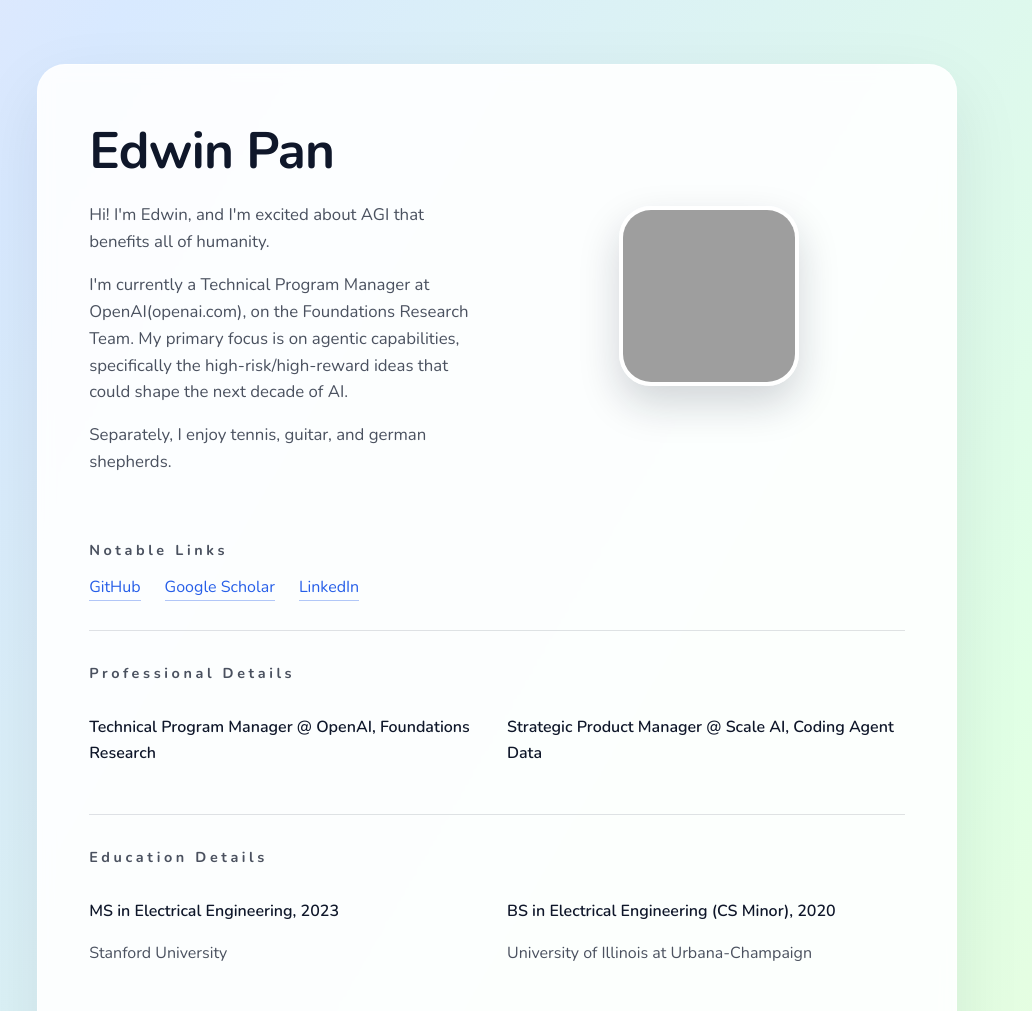
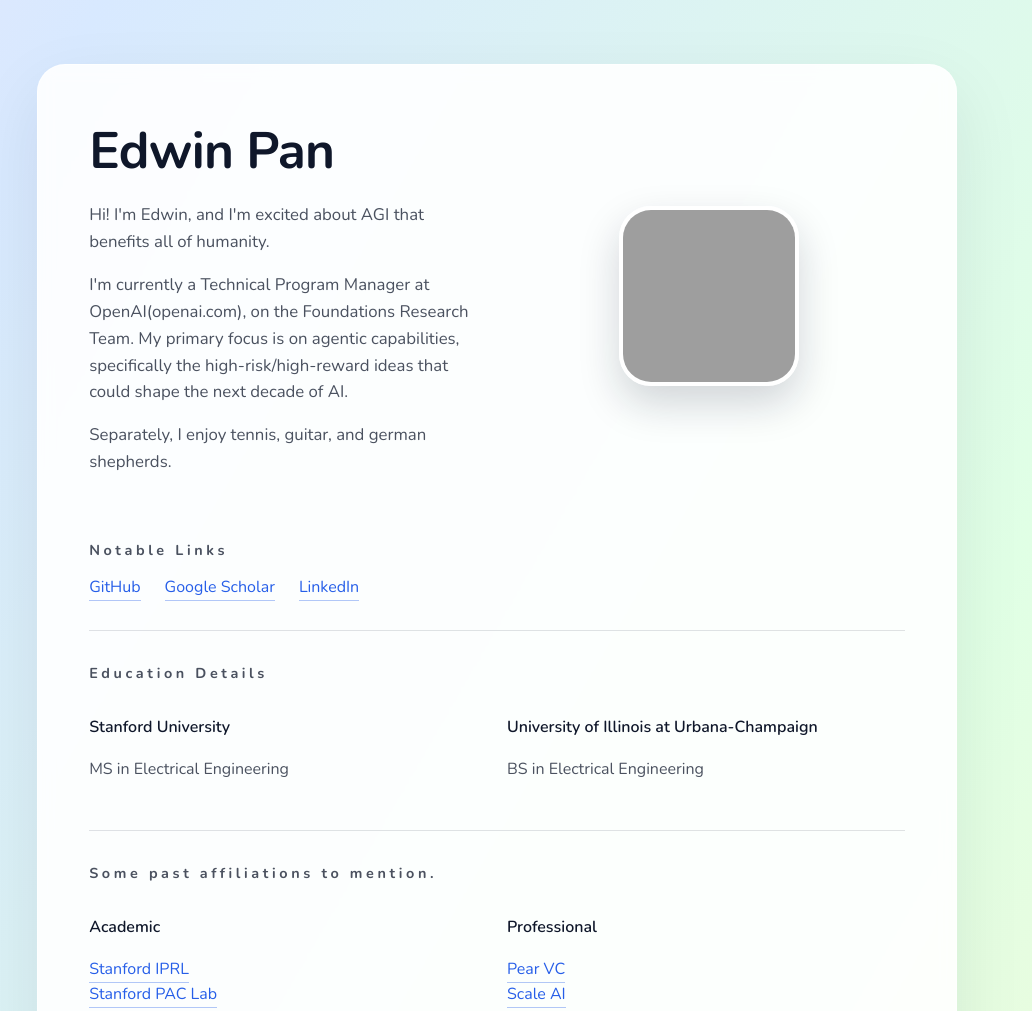
Before and after one commit to edwinpan-oai/edwinpan-oai.github.io, a plain HTML site: page index.html in a window 1280 px wide. Shown: the top 1011 px of the page, without its empty margins (143-1175 px from the left). Drawn offline with nearby package versions, Linux system fonts and the light colour scheme; grey boxes are pictures that could not be loaded.

Commit message:
Drop professional section and update education

```diff
--- a/index.html
+++ b/index.html
@@ -228,27 +228,15 @@
       </section>
 
       <section>
-        <h2>Professional Details</h2>
-        <div class="split-grid">
-          <div>
-            <p class="list-title">Technical Program Manager @ OpenAI, Foundations Research</p>
-          </div>
-          <div>
-            <p class="list-title">Strategic Product Manager @ Scale AI, Coding Agent Data</p>
-          </div>
-        </div>
-      </section>
-
-      <section>
         <h2>Education Details</h2>
         <div class="split-grid">
           <div>
-            <p class="list-title">MS in Electrical Engineering, 2023</p>
-            <p>Stanford University</p>
+            <p class="list-title">Stanford University</p>
+            <p>MS in Electrical Engineering</p>
           </div>
           <div>
-            <p class="list-title">BS in Electrical Engineering (CS Minor), 2020</p>
-            <p>University of Illinois at Urbana-Champaign</p>
+            <p class="list-title">University of Illinois at Urbana-Champaign</p>
+            <p>BS in Electrical Engineering</p>
           </div>
         </div>
       </section>
```
Also changed, not shown: 1 other file.
